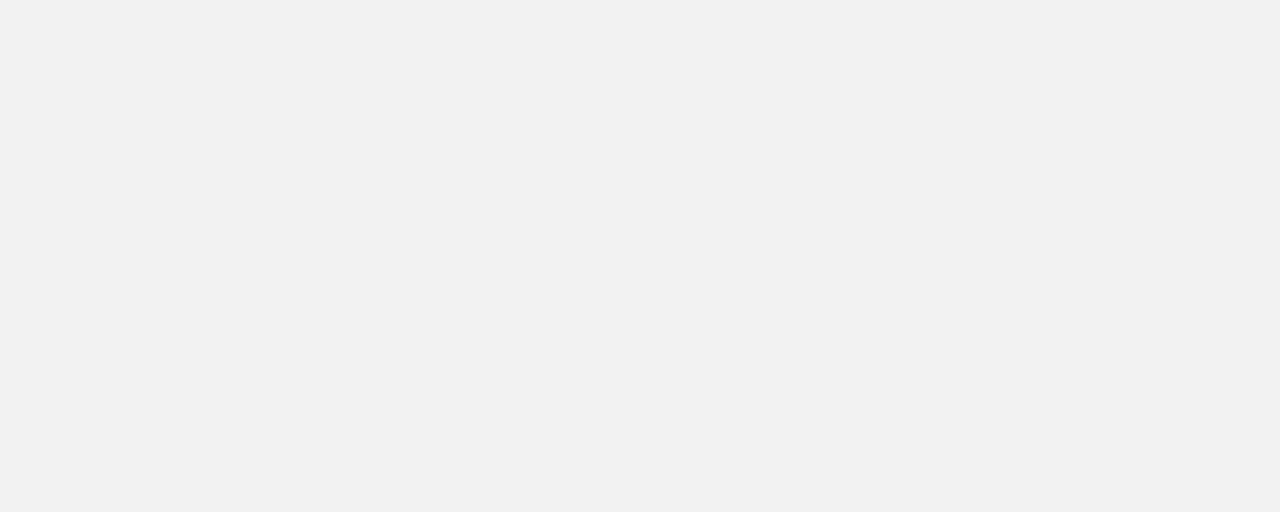
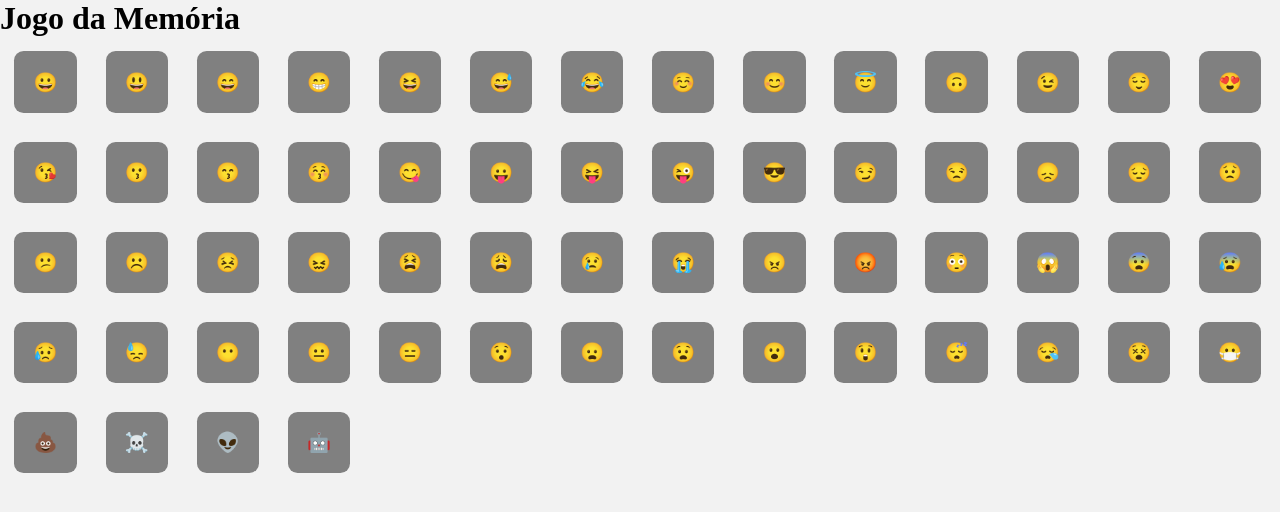
Before and after one commit to deyvidwms/jogo-da-memoria, a plain HTML site: page index.html in a window 1280 px wide. Drawn offline with Linux system fonts and the light colour scheme.

Commit message:
Adiciona cartões

```diff
--- a/assets/css/style.css
+++ b/assets/css/style.css
@@ -8,3 +8,17 @@
 body {
   background-color: #F2F2F2;
 }
+
+#localCartoes {
+  display: flex;
+  flex-wrap: wrap;
+}
+
+.cartao {
+  background-color: gray;
+  border-radius: .5em;
+  margin: .75em;
+  padding: 1em;
+  width: fit-content;
+  font-size: 1.2em;
+}
--- a/assets/js/script.js
+++ b/assets/js/script.js
@@ -0,0 +1,21 @@
+"use strict";
+
+function inserirCartoes() {
+  const EMOJIS = [
+    '😀', '😃', '😄', '😁', '😆', '😅', '😂', '☺️', '😊', '😇', '🙃', '😉', '😌', '😍', '😘',
+    '😗', '😙', '😚', '😋', '😛', '😝', '😜', '😎', '😏', '😒', '😞', '😔', '😟', '😕', '☹️',
+    '😣', '😖', '😫', '😩', '😢', '😭', '😠', '😡', '😳', '😱', '😨', '😰', '😥', '😓', '😶',
+    '😐', '😑', '😯', '😦', '😧', '😮', '😲', '😴', '😪', '😵', '😷', '💩', '☠️', '👽', '🤖',
+  ];
+  const LOCAL_CARTOES = document.getElementById('localCartoes');
+
+  for (const emoji of EMOJIS) {
+    var div = document.createElement('div');
+    div.innerText = emoji;
+    div.className = 'cartao';
+
+    LOCAL_CARTOES.appendChild(div);
+  }
+}
+
+inserirCartoes();
--- a/index.html
+++ b/index.html
@@ -1,5 +1,6 @@
 <!DOCTYPE html>
 <html lang="pt-br">
+
 <head>
   <meta charset="UTF-8">
   <meta http-equiv="X-UA-Compatible" content="IE=edge">
@@ -7,8 +8,13 @@
   <title>Jogo da Memória</title>
   <link rel="stylesheet" href="./assets/css/style.css">
 </head>
+
 <body>
+  <h1>Jogo da Memória</h1>
+
+  <div id="localCartoes"></div>
 
   <script src="./assets/js/script.js"></script>
 </body>
+
 </html>
```
